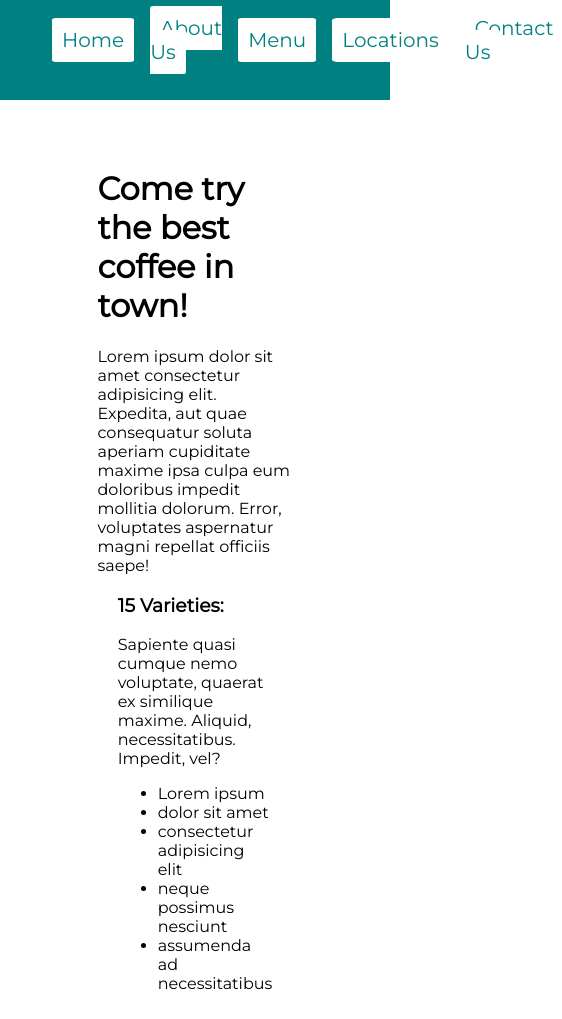
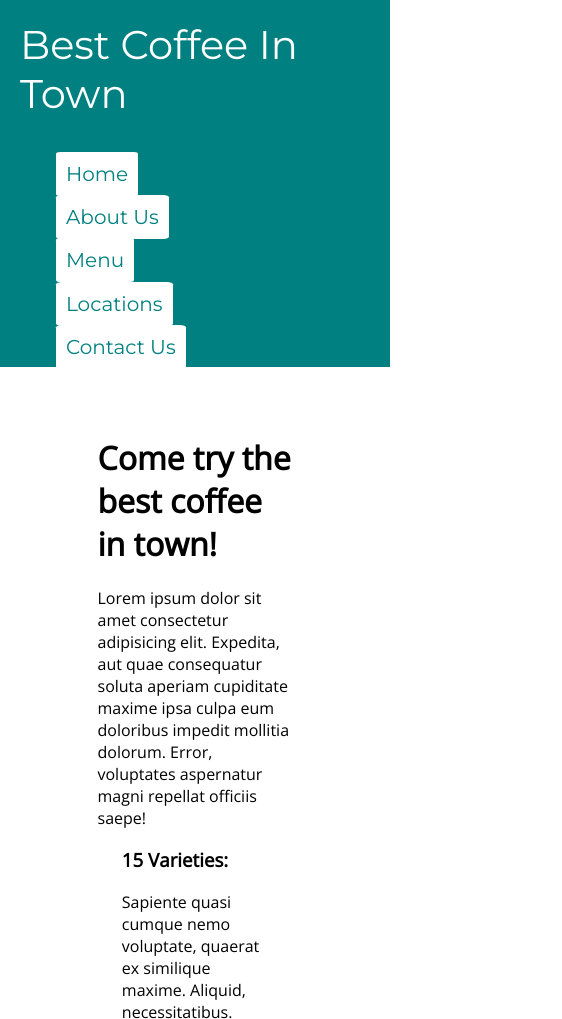
Before and after one commit to ehighbaugh/business-page, a plain HTML site: page index.html in a window 390 px wide. Shown: the top 1019 px of the page, 562 px wide, since content can reach past the window. Drawn offline with nearby package versions, Linux system fonts and the light colour scheme.

Commit message:
wroking on media queries

```diff
--- a/styles.css
+++ b/styles.css
@@ -2,7 +2,6 @@
 
 body {
     font-family: 'Open Sans', sans-serif;
-    font-family: 'Montserrat', sans-serif;
     margin: 0;
     padding: 0;
 }
@@ -53,7 +52,6 @@ header {
     flex-direction: row;
     justify-content: flex-end;
     align-items: flex-end;
-    margin: 0;
 }
 
 .main-nav ul {
@@ -71,25 +69,24 @@ header {
 }
 
 .main-nav li a {
-    font-size: 20px;
+    font-size: 1.25em;
     font-family: 'Montserrat', sans-serif;
     font-weight: 400;
     padding: .5em .5em;
     text-decoration: none;
     background-color: #fff;
-    margin-left: 0;
     color: teal;
     border-radius: 5%;
 }
 
 .main-nav li a:hover {
-    border: 3px dashed rgb(10, 112, 112);
+    border: 0.2em dashed rgb(10, 112, 112);
 }
 
 .main-nav li a:active {
     background-color: teal;
     color: #fff;
-    border: 3px dashed white;
+    border: 0.2em dashed white;
 }
 
 
@@ -121,3 +118,32 @@ header {
 
 
 /*********** MEDIA QUERIES  ***********/
+
+@media (max-width: 600px) {
+
+    .main-header {
+        display: block;
+        height: auto;
+        justify-content: center;
+    }
+
+    .logo {
+        justify-content: center;
+    }
+
+    .main-nav {
+        display: block;
+    }
+
+    .main-nav ul {
+        display: block;
+    }
+
+    .main-nav ul li {
+        display: block;
+        width: 100%;
+        margin: 0.2em auto;
+    }
+
+
+}
```
